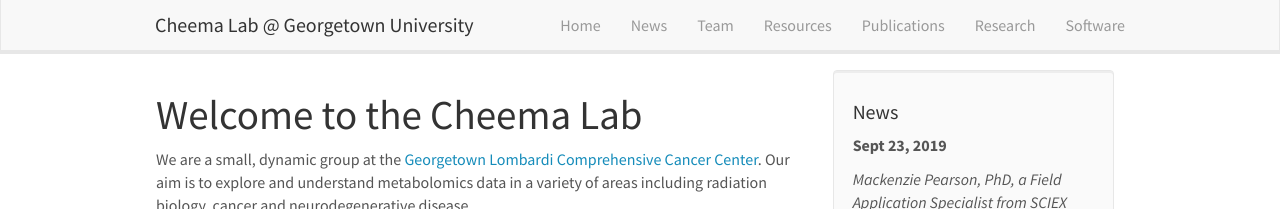
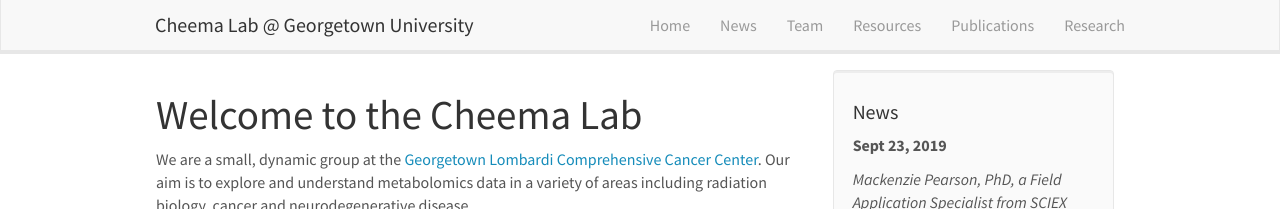
Before and after one commit to cheema-lab/cheema-lab.github.io, a Jekyll site: the page built from _pages/home.md, in a window 1280 px wide. Shown: the top 209 px of the page. Built offline with Jekyll 4.4.1, drawn with Linux system fonts in a browser that asks for light colours; nearby versions of some CDN libraries.

Commit message:
remove software page

```diff
--- a/_includes/header.html
+++ b/_includes/header.html
@@ -19,7 +19,7 @@
 		<li><a href="{{ site.url }}{{ site.baseurl }}/resources">Resources</a></li>
 		<li><a href="{{ site.url }}{{ site.baseurl }}/publications">Publications</a></li>
 		<li><a href="{{ site.url }}{{ site.baseurl }}/research">Research</a></li>
-		<li><a href="{{ site.url }}{{ site.baseurl }}/software">Software</a></li>
+		<!-- <li><a href="{{ site.url }}{{ site.baseurl }}/software">Software</a></li> -->
 	  </ul>
 	</div>
   </div>
```
